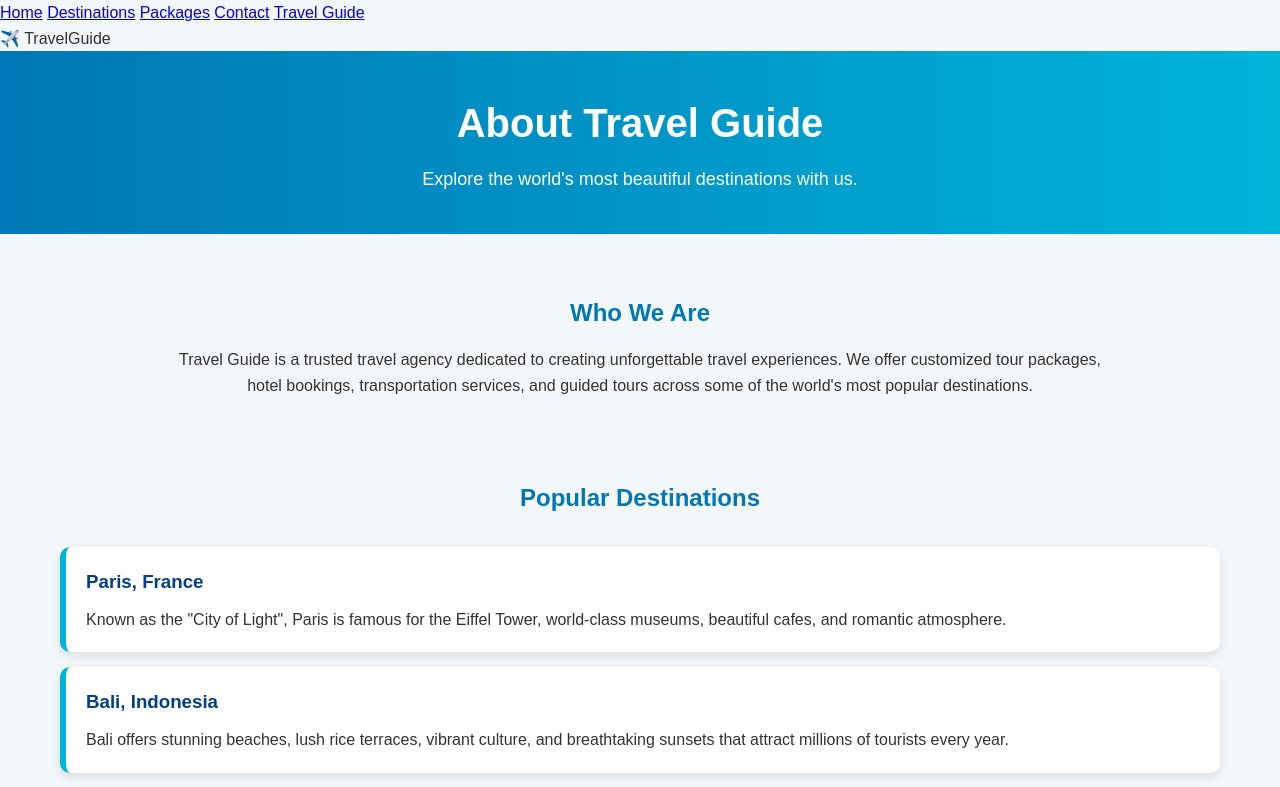
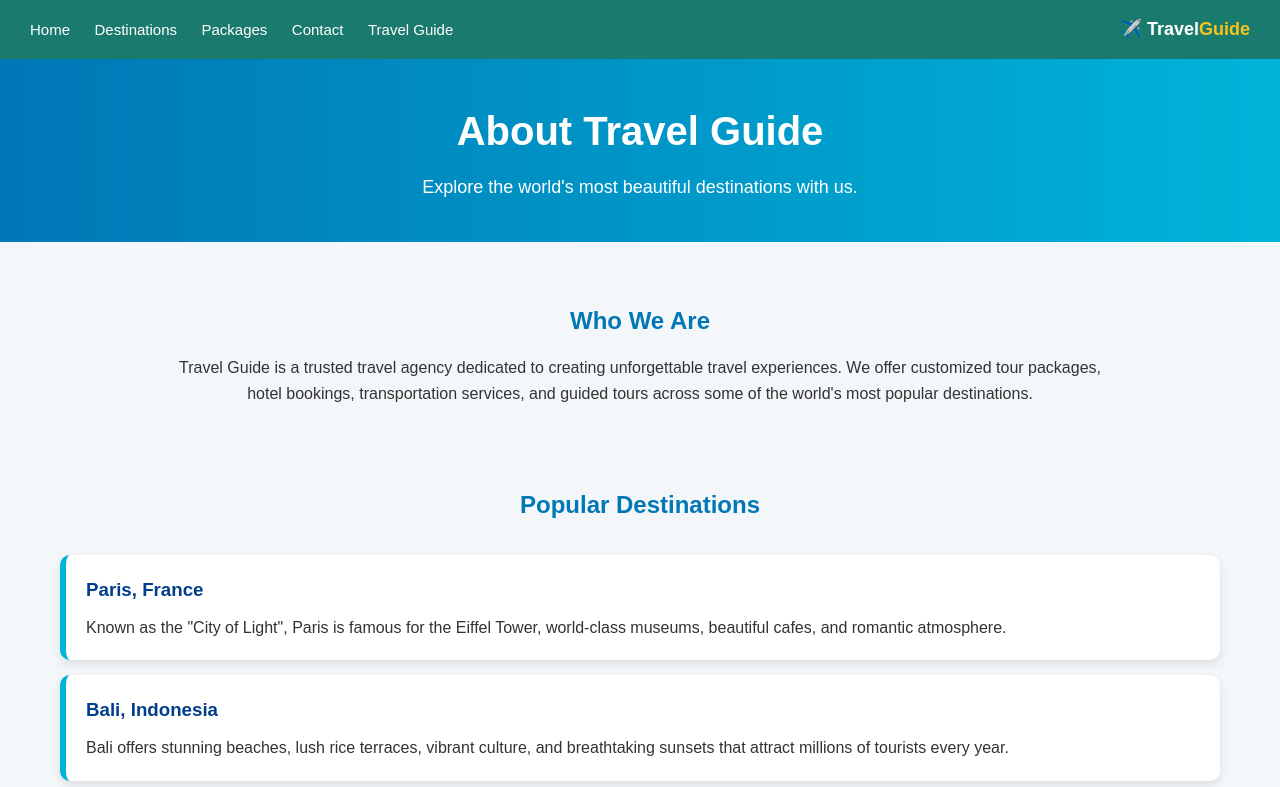
Before and after one commit to silvestersymon/DevOpsAvengers, a plain HTML site: page about.html in a window 1280 px wide. Shown: the top 787 px of the page. Drawn offline with Linux system fonts and the light colour scheme.

Commit message:
Update about.css
Added CSS for Navigation bar

```diff
--- a/about.css
+++ b/about.css
@@ -12,6 +12,35 @@ body{
     color: #333;
     line-height: 1.6;
 }
+/* NAVBAR */
+    nav {
+      background-color: #1a7a6e;
+      padding: 15px 30px;
+      display: flex;
+      justify-content: space-between;
+      align-items: center;
+    }
+
+    nav a {
+      color: white;
+      text-decoration: none;
+      margin-right: 20px;
+      font-size: 15px;
+    }
+
+    nav a:hover {
+      color: #f5c518;
+    }
+
+    .logo {
+      color: white;
+      font-size: 18px;
+      font-weight: bold;
+    }
+
+    .logo span {
+      color: #f5c518;
+    }
 
 /* Header */
 header{
```
